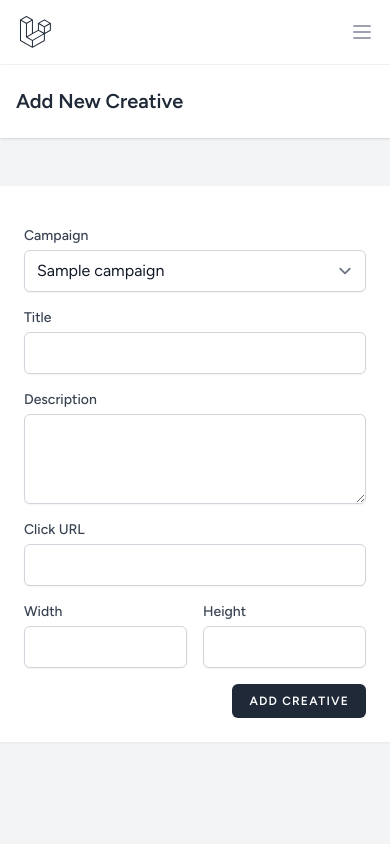
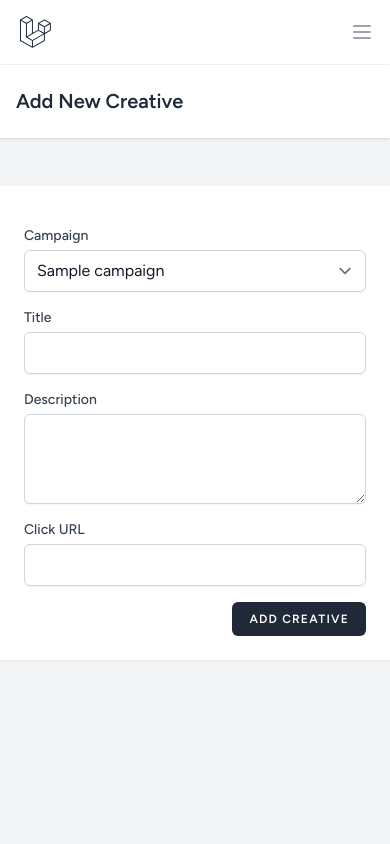
Before and after one commit to aledotsoftware/Tudex-Promote, a Laravel app: page /creatives/create in a window 390 px wide. Run offline with Laravel 12, Linux system fonts and the light colour scheme; a user stored in the database is signed in; data comes from the database, SQL or seed files in the repository; tables that the repository leaves empty hold one stand-in row (values such as "Sample post"); style sheets or scripts are compiled from the project's sources; parts of the project's set-up code (start-up, migrations or seed data) failed here and were passed over.

Commit message:
feat: Mejoras en la plataforma de anuncios
Este commit introduce varias mejoras en la plataforma de anuncios:

- Se ha solucionado un error de autorización que impedía a los publicadores acceder a las etiquetas de sus zonas de anuncios.
- Se ha actualizado la interfaz de usuario de la gestión de sitios para mostrar las instrucciones de instalación del script de anuncios en los sitios verificados.
- Se han eliminado las dimensiones fijas de los creativos, haciéndolos responsivos.
- Se ha mejorado el proceso de verificación de sitios para el desarrollo local.

```diff
--- a/app/Http/Controllers/AdZoneController.php
+++ b/app/Http/Controllers/AdZoneController.php
@@ -79,7 +79,7 @@ class AdZoneController extends Controller
 
     public function tag(AdZone $adZone)
     {
-        $this->authorize('view', $adZone->site);
+        $this->authorize('view', $adZone);
 
         return view('adzones.tag', compact('adZone'));
     }
--- a/app/Http/Controllers/CreativeController.php
+++ b/app/Http/Controllers/CreativeController.php
@@ -45,8 +45,6 @@ class CreativeController extends Controller
             'title' => ['required', 'string', 'max:255'],
             'description' => ['required', 'string', 'max:255'],
             'click_url' => ['required', 'url'],
-            'width' => ['required', 'integer', 'min:1'],
-            'height' => ['required', 'integer', 'min:1'],
         ]);
 
         // Generate HTML content from title and description
@@ -64,8 +62,6 @@ class CreativeController extends Controller
             'campaign_id' => $request->campaign_id,
             'file_url' => $path,
             'click_url' => $request->click_url,
-            'width' => $request->width,
-            'height' => $request->height,
             'type' => 'html',
         ]);
 
--- a/app/Models/Creative.php
+++ b/app/Models/Creative.php
@@ -18,8 +18,6 @@ class Creative extends Model
         'campaign_id',
         'file_url',
         'click_url',
-        'width',
-        'height',
         'type',
     ];
 
--- a/resources/views/creatives/create.blade.php
+++ b/resources/views/creatives/create.blade.php
@@ -44,21 +44,6 @@
                             <x-input-error :messages="$errors->get('click_url')" class="mt-2" />
                         </div>
 
-                        <div class="grid grid-cols-2 gap-4 mt-4">
-                            <!-- Width -->
-                            <div>
-                                <x-input-label for="width" :value="__('Width')" />
-                                <x-text-input id="width" class="block mt-1 w-full" type="number" name="width" :value="old('width')" required />
-                                <x-input-error :messages="$errors->get('width')" class="mt-2" />
-                            </div>
-
-                            <!-- Height -->
-                            <div>
-                                <x-input-label for="height" :value="__('Height')" />
-                                <x-text-input id="height" class="block mt-1 w-full" type="number" name="height" :value="old('height')" required />
-                                <x-input-error :messages="$errors->get('height')" class="mt-2" />
-                            </div>
-                        </div>
 
                         <div class="flex items-center justify-end mt-4">
                             <x-primary-button>
--- a/resources/views/creatives/index.blade.php
+++ b/resources/views/creatives/index.blade.php
@@ -20,7 +20,7 @@
                             <a href="{{ route('creatives.show', $creative) }}" class="block p-4 bg-gray-100 dark:bg-gray-900 rounded-lg hover:bg-gray-200 dark:hover:bg-gray-700">
                                 <p class="text-gray-800 dark:text-gray-200">{{ $creative->file_url }}</p>
                                 <p class="text-sm text-gray-600 dark:text-gray-400">
-                                    {{ $creative->type }} - {{ $creative->width }}x{{ $creative->height }}
+                                    {{ $creative->type }}
                                 </p>
                             </a>
                         @empty
--- a/resources/views/creatives/show.blade.php
+++ b/resources/views/creatives/show.blade.php
@@ -11,7 +11,6 @@
                 <div class="p-6 text-gray-900 dark:text-gray-100">
                     <p><strong>{{ __('Campaign') }}:</strong> {{ $creative->campaign->name }}</p>
                     <p><strong>{{ __('Type') }}:</strong> {{ $creative->type }}</p>
-                    <p><strong>{{ __('Dimensions') }}:</strong> {{ $creative->width }}x{{ $creative->height }}</p>
                     <p><strong>{{ __('Click URL') }}:</strong> <a href="{{ $creative->click_url }}" target="_blank" class="text-indigo-600 dark:text-indigo-400 hover:underline">{{ $creative->click_url }}</a></p>
 
                     <hr class="my-6 border-gray-200 dark:border-gray-700">
@@ -19,7 +18,7 @@
                     <h3 class="text-lg font-medium text-gray-900 dark:text-gray-100">{{ __('Preview') }}</h3>
                     <div class="mt-4">
                         @if ($creative->type === 'html')
-                            <iframe srcdoc="{{ Storage::disk('public')->get($creative->file_url) }}" width="{{ $creative->width }}" height="{{ $creative->height }}" class="border"></iframe>
+                            <iframe srcdoc="{{ Storage::disk('public')->get($creative->file_url) }}" class="w-full h-auto border"></iframe>
                         @else
                             <p>{{ __("Preview is not available for this creative type.") }}</p>
                         @endif
```
Also changed, not shown: app/Http/Controllers/SiteController.php (+8 -0 lines), app/Policies/AdZonePolicy.php (added, +59 -0 lines), resources/views/sites/index.blade.php (+22 -3 lines), database/migrations/2025_10_30_051745_remove_width_and_height_from_creatives_table.php (added).
